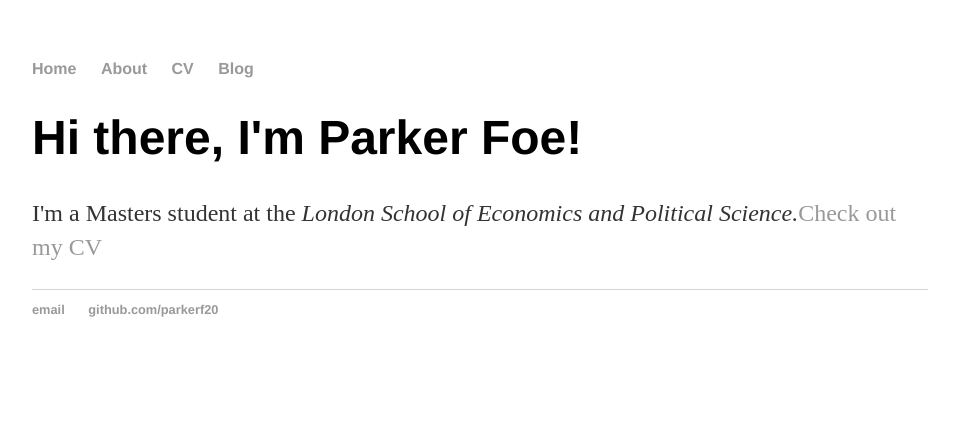
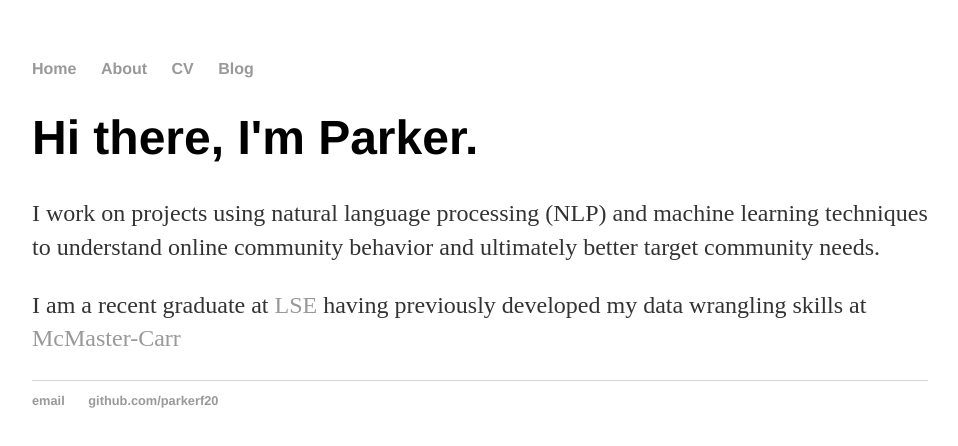
Before and after one commit to parkerf20/parkerf20.github.io, a plain HTML site: page index.html in a window 1280 px wide. Shown: the whole page, without its empty margins (160-1118 px from the left). Drawn offline with Linux system fonts and the light colour scheme.

Commit message:
Update index.html
Edit new bio

```diff
--- a/index.html
+++ b/index.html
@@ -16,8 +16,12 @@
 		</nav>
 		<div class="container">
     		<div class="blurb">
-        		<h1>Hi there, I'm Parker Foe!</h1>
-				<p>I'm a Masters student at the <em>London School of Economics and Political Science.</em><a href="/cv">Check out my CV</a></p>
+        		<h1>Hi there, I'm Parker.</h1>
+				<p>I work on projects using natural language processing (NLP) and machine learning techniques to understand online community behavior and ultimately better target community needs.</p>
+				<p>I am a recent graduate at </em><a href="https://www.lse.ac.uk/study-at-lse/Graduate/Degree-programmes-2020/MSc-Applied-Social-Data-Science">LSE</a> having previously developed my data wrangling skills at </em><a href="https://www.mcmaster.com/">McMaster-Carr</a> </p>
+
+
+
     		</div><!-- /.blurb -->
 		</div><!-- /.container -->
 		<footer>
```
